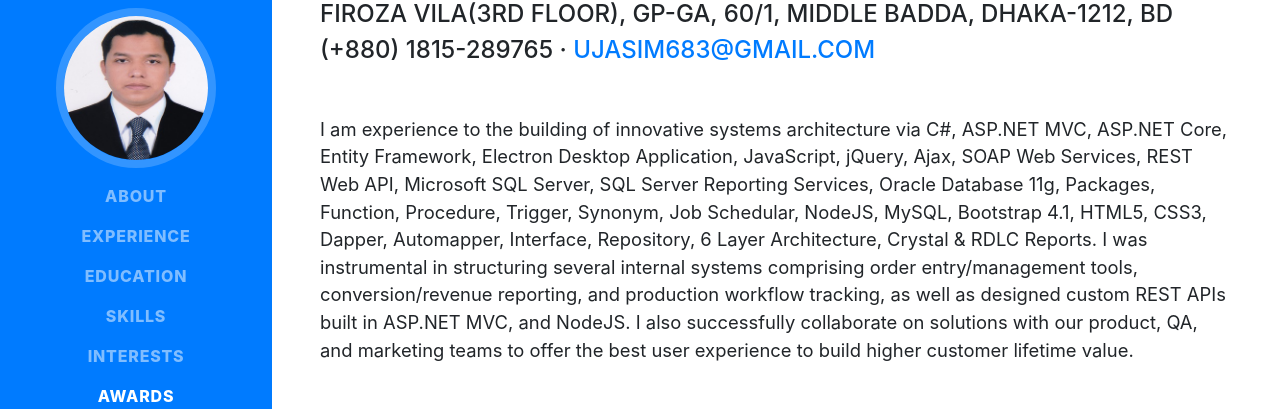
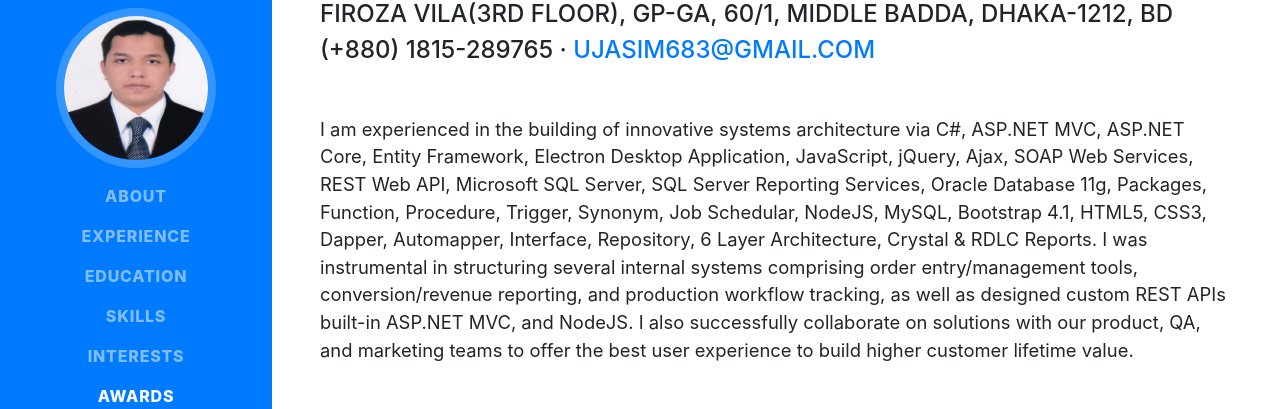
Before and after one commit to mjasimuddin/mjasimuddin.github.io, a website with bundled scripts: page index.html in a window 1280 px wide. Shown: the part 192-601 px from the top of the page. Built offline with nearby package versions, Linux system fonts and the light colour scheme; a web font is replaced by a local one.

Commit message:
Update index.html

```diff
--- a/index.html
+++ b/index.html
@@ -69,7 +69,7 @@
         <div class="subheading mb-5">Firoza Vila(3rd Floor), GP-GA, 60/1, Middle Badda, Dhaka-1212, BD (+880) 1815-289765 ·
           <a href="mailto:name@email.com">ujasim683@gmail.com</a>
         </div>
-        <p class="lead mb-5">I am experience to the building of innovative systems architecture via C#, ASP.NET MVC, ASP.NET Core, Entity Framework, Electron Desktop Application, JavaScript, jQuery, Ajax, SOAP Web Services, REST Web API, Microsoft SQL Server, SQL Server Reporting Services, Oracle Database 11g, Packages, Function, Procedure, Trigger, Synonym, Job Schedular, NodeJS, MySQL, Bootstrap 4.1, HTML5, CSS3, Dapper, Automapper, Interface, Repository, 6 Layer Architecture, Crystal & RDLC Reports. I was instrumental in structuring several internal systems comprising order entry/management tools, conversion/revenue reporting, and production workflow tracking, as well as designed custom REST APIs built in ASP.NET MVC, and NodeJS. I also successfully collaborate on solutions with our product, QA, and marketing teams to offer the best user experience to build higher customer lifetime value.</p>
+        <p class="lead mb-5">I am experienced in the building of innovative systems architecture via C#, ASP.NET MVC, ASP.NET Core, Entity Framework, Electron Desktop Application, JavaScript, jQuery, Ajax, SOAP Web Services, REST Web API, Microsoft SQL Server, SQL Server Reporting Services, Oracle Database 11g, Packages, Function, Procedure, Trigger, Synonym, Job Schedular, NodeJS, MySQL, Bootstrap 4.1, HTML5, CSS3, Dapper, Automapper, Interface, Repository, 6 Layer Architecture, Crystal & RDLC Reports. I was instrumental in structuring several internal systems comprising order entry/management tools, conversion/revenue reporting, and production workflow tracking, as well as designed custom REST APIs built-in ASP.NET MVC, and NodeJS. I also successfully collaborate on solutions with our product, QA, and marketing teams to offer the best user experience to build higher customer lifetime value.</p>
         <div class="social-icons">
           <a href="https://www.linkedin.com/in/md-jasim-uddin-732a26a3/">
             <i class="fab fa-linkedin-in"></i>
```
